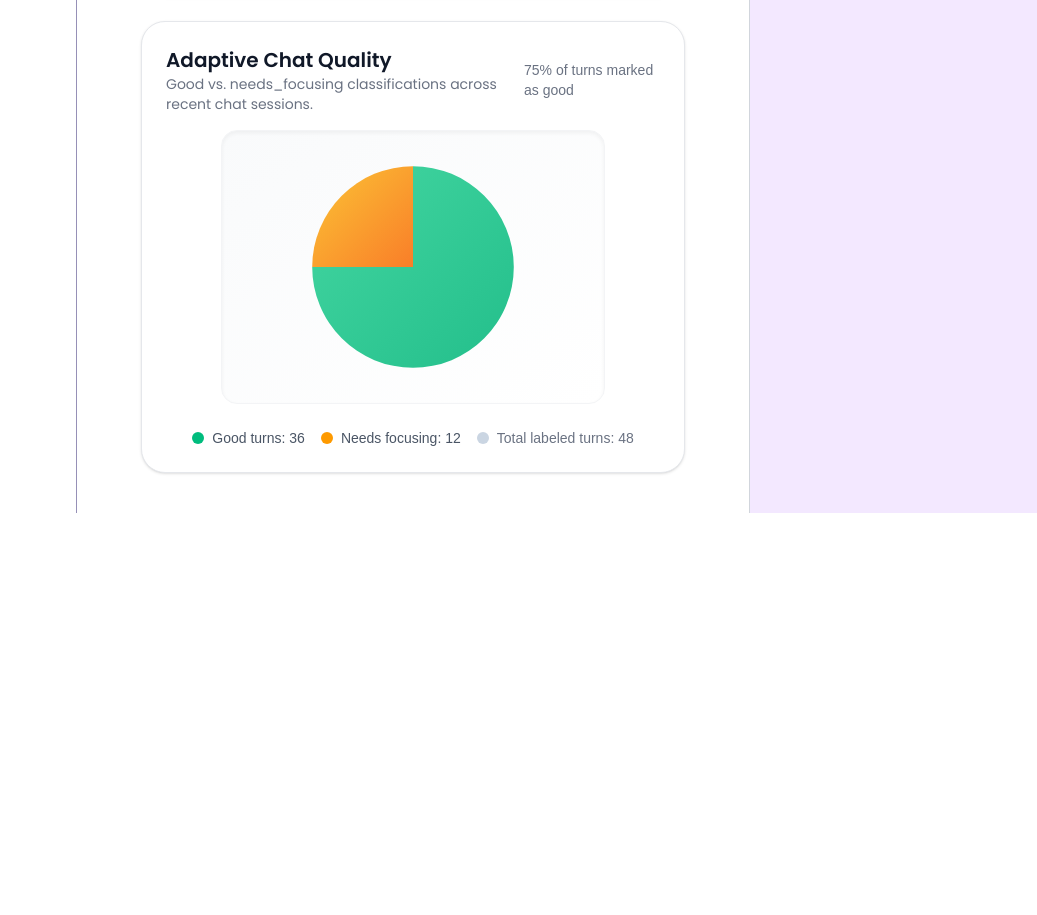
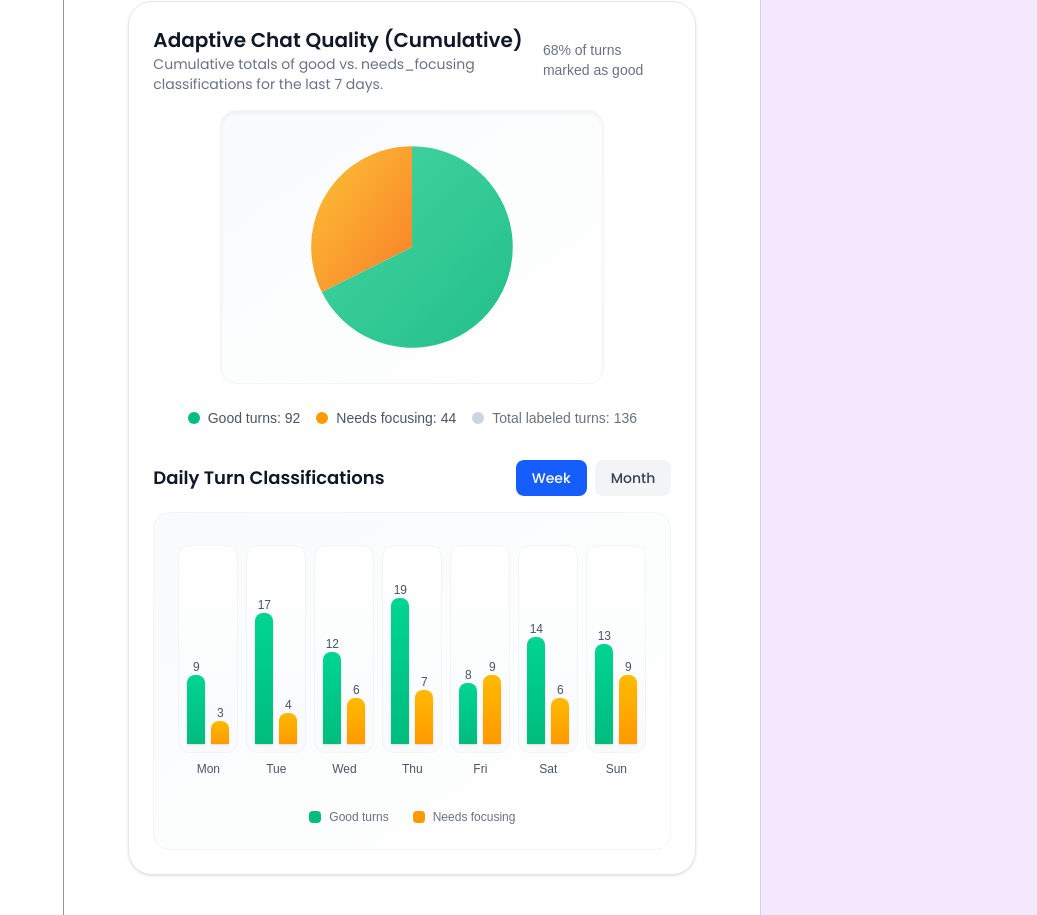
Before and after one commit to oliviaw12/horizon-labs-code, a Next.js app in the folder project_code/frontend/: page /Instructor/Dashboard in a window 1280 px wide. Shown: the part 1720-2635 px from the top of the page, without its empty margins (243-1280 px from the left). Before the commit the page ends 2233 px from the top, so only its background shows below. Built offline with nearby package versions, Linux system fonts and the light colour scheme.

Commit message:
add cumulative pie chart and bar chart below

```diff
--- a/project_code/frontend/app/Instructor/Dashboard/page.jsx
+++ b/project_code/frontend/app/Instructor/Dashboard/page.jsx
@@ -57,9 +57,26 @@ const MOCK_PRACTICE_QUIZ_ANALYTICS = {
   ],
 };
 
+// Generate mock daily data for the past 30 days
+const generateMockDailyData = () => {
+  const days = [];
+  const today = new Date();
+  for (let i = 29; i >= 0; i--) {
+    const date = new Date(today);
+    date.setDate(date.getDate() - i);
+    const dateStr = date.toISOString().split("T")[0];
+    // Random but realistic data
+    const good = Math.floor(Math.random() * 15) + 5;
+    const needs = Math.floor(Math.random() * 8) + 2;
+    days.push({ date: dateStr, good, needs_focusing: needs });
+  }
+  return days;
+};
+
 const MOCK_CHAT_ANALYTICS = {
   generated_at: new Date().toISOString(),
   totals: { good: 36, needs_focusing: 12 },
+  daily_data: generateMockDailyData(),
 };
 
 // Fetch placeholder - simulates async operation with mock data
@@ -135,6 +152,7 @@ export default function InstructorDashboard() {
   const [chatStats, setChatStats] = useState(null);
   const [isChatLoading, setIsChatLoading] = useState(true);
   const [chatError, setChatError] = useState(null);
+  const [chatViewMode, setChatViewMode] = useState("week"); // "week" or "month"
 
   useEffect(() => {
     let isMounted = true;
@@ -162,12 +180,33 @@ export default function InstructorDashboard() {
     };
   }, []);
 
+  const filteredDailyData = useMemo(() => {
+    if (!chatStats?.daily_data) return [];
+    const data = chatStats.daily_data;
+    if (chatViewMode === "week") {
+      return data.slice(-7); // Last 7 days
+    }
+    return data; // All 30 days for month view
+  }, [chatStats, chatViewMode]);
+
   const chatTotals = useMemo(() => {
-    const good = chatStats?.totals?.good ?? 0;
-    const needs = chatStats?.totals?.needs_focusing ?? 0;
+    // Calculate cumulative totals based on filtered daily data
+    if (filteredDailyData.length === 0) {
+      return { good: 0, needs: 0, total: 0, goodPercent: 0 };
+    }
+    const good = filteredDailyData.reduce((sum, day) => sum + (day.good || 0), 0);
+    const needs = filteredDailyData.reduce((sum, day) => sum + (day.needs_focusing || 0), 0);
     const total = good + needs;
     return { good, needs, total, goodPercent: total ? Math.round((good / total) * 100) : 0 };
-  }, [chatStats]);
+  }, [filteredDailyData]);
+
+  const maxDailyValue = useMemo(() => {
+    if (filteredDailyData.length === 0) return 1;
+    return Math.max(
+      ...filteredDailyData.map((d) => (d.good || 0) + (d.needs_focusing || 0)),
+      1,
+    );
+  }, [filteredDailyData]);
 
   return (
     <div className="min-h-screen bg-white relative overflow-hidden">
@@ -328,10 +367,10 @@ export default function InstructorDashboard() {
                 <div className="flex items-center justify-between mb-4">
                   <div>
                     <h2 className={`text-xl font-semibold text-gray-900 ${poppins.className}`}>
-                      Adaptive Chat Quality
+                      Adaptive Chat Quality (Cumulative)
                     </h2>
                     <p className={`text-sm text-gray-500 ${poppins.className}`}>
-                      Good vs. needs_focusing classifications across recent chat sessions.
+                      Cumulative totals of good vs. needs_focusing classifications for the last {chatViewMode === "week" ? "7 days" : "30 days"}.
                     </p>
                   </div>
                   <div className="text-sm text-gray-500">
@@ -411,6 +450,96 @@ export default function InstructorDashboard() {
                     </div>
                   </div>
                 )}
+
+                {/* Daily Bar Chart */}
+                {!chatError && !isChatLoading && (
+                  <div className="mt-8 w-full">
+                    <div className="flex items-center justify-between mb-4">
+                      <h3 className={`text-lg font-semibold text-gray-900 ${poppins.className}`}>
+                        Daily Turn Classifications
+                      </h3>
+                      <div className="flex gap-2">
+                        <button
+                          onClick={() => setChatViewMode("week")}
+                          className={`px-4 py-2 rounded-lg text-sm font-medium transition-colors ${
+                            chatViewMode === "week"
+                              ? "bg-blue-600 text-white"
+                              : "bg-gray-100 text-gray-700 hover:bg-gray-200"
+                          } ${poppins.className}`}
+                        >
+                          Week
+                        </button>
+                        <button
+                          onClick={() => setChatViewMode("month")}
+                          className={`px-4 py-2 rounded-lg text-sm font-medium transition-colors ${
+                            chatViewMode === "month"
+                              ? "bg-blue-600 text-white"
+                              : "bg-gray-100 text-gray-700 hover:bg-gray-200"
+                          } ${poppins.className}`}
+                        >
+                          Month
+                        </button>
+                      </div>
+                    </div>
+                    <div className="rounded-2xl border border-gray-100 bg-gradient-to-br from-gray-50 to-white p-6">
+                      {isChatLoading ? (
+                        <div className="text-sm text-gray-500 text-center py-8">Loading daily data…</div>
+                      ) : filteredDailyData.length === 0 ? (
+                        <div className="text-sm text-gray-500 text-center py-8">No daily data available.</div>
+                      ) : (
+                        <div className="flex h-64 items-end gap-2 overflow-x-auto overflow-y-visible pb-4 pt-8">
+                          {filteredDailyData.map((day) => {
+                            const good = day.good || 0;
+                            const needs = day.needs_focusing || 0;
+                            const maxBarHeight = 200; // Fixed max height in pixels
+                            const goodHeight = maxDailyValue > 0 ? (good / maxDailyValue) * maxBarHeight : 0;
+                            const needsHeight = maxDailyValue > 0 ? (needs / maxDailyValue) * maxBarHeight : 0;
+                            const date = new Date(day.date);
+                            const dateLabel =
+                              chatViewMode === "week"
+                                ? date.toLocaleDateString("en-US", { weekday: "short" })
+                                : date.toLocaleDateString("en-US", { month: "short", day: "numeric" });
+
+                            return (
+                              <div key={day.date} className="flex flex-col items-center flex-1 min-w-[60px] gap-2">
+                                <div className="relative w-full h-52 flex items-end justify-center gap-1.5 bg-gradient-to-t from-gray-50 to-white rounded-xl border border-gray-100 p-2">
+                                  {/* Good bar */}
+                                  <div className="flex flex-col items-center justify-end flex-1 h-full relative">
+                                    <span className="text-xs font-medium text-gray-600 text-center">{good}</span>
+                                    <div
+                                      className="w-full rounded-t-lg bg-gradient-to-t from-emerald-500 to-emerald-400 shadow-sm transition-all duration-300 hover:opacity-90"
+                                      style={{ height: `${Math.max(goodHeight, good > 0 ? 8 : 0)}px` }}
+                                    />
+                                  </div>
+                                  {/* Needs focusing bar */}
+                                  <div className="flex flex-col items-center justify-end flex-1 h-full relative">
+                                    <span className="text-xs font-medium text-gray-600 text-center">{needs}</span>
+                                    <div
+                                      className="w-full rounded-t-lg bg-gradient-to-t from-amber-500 to-amber-400 shadow-sm transition-all duration-300 hover:opacity-90"
+                                      style={{ height: `${Math.max(needsHeight, needs > 0 ? 8 : 0)}px` }}
+                                      title={`Needs focusing: ${needs}`}
+                                    />
+                                  </div>
+                                </div>
+                                <span className="text-xs font-medium text-gray-600 text-center">{dateLabel}</span>
+                              </div>
+                            );
+                          })}
+                        </div>
+                      )}
+                      <div className="mt-4 flex items-center justify-center gap-6 text-xs text-gray-500">
+                        <div className="flex items-center gap-2">
+                          <span className="inline-block h-3 w-3 rounded bg-emerald-500" />
+                          <span>Good turns</span>
+                        </div>
+                        <div className="flex items-center gap-2">
+                          <span className="inline-block h-3 w-3 rounded bg-amber-500" />
+                          <span>Needs focusing</span>
+                        </div>
+                      </div>
+                    </div>
+                  </div>
+                )}
               </div>
             </div>
           </div>
```
